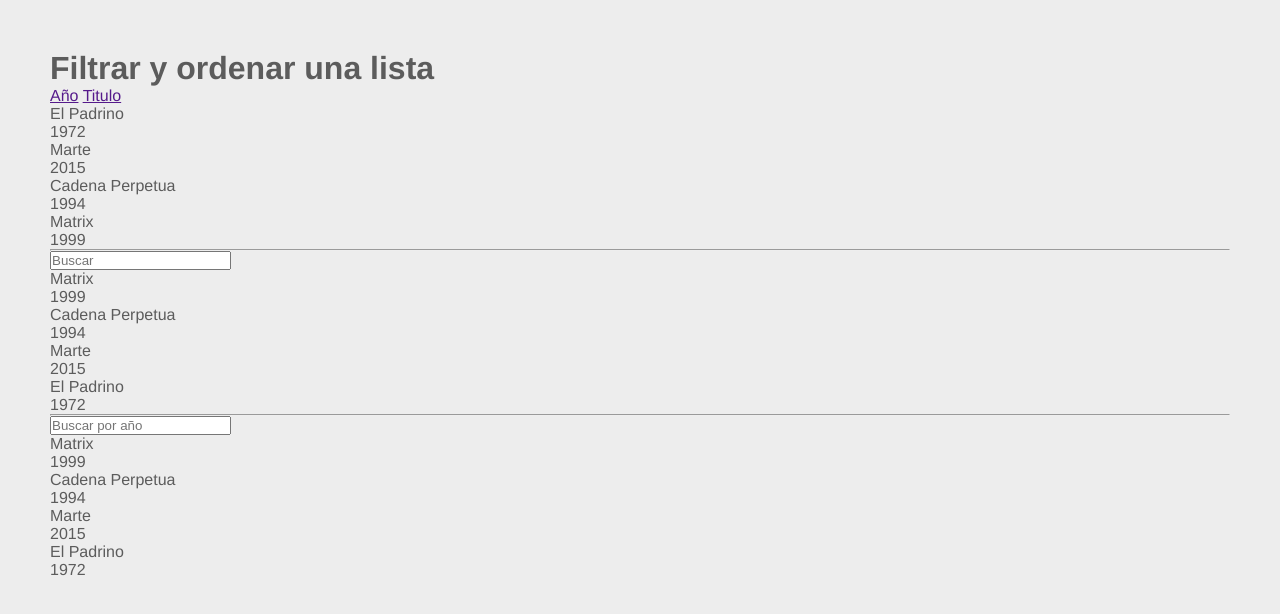
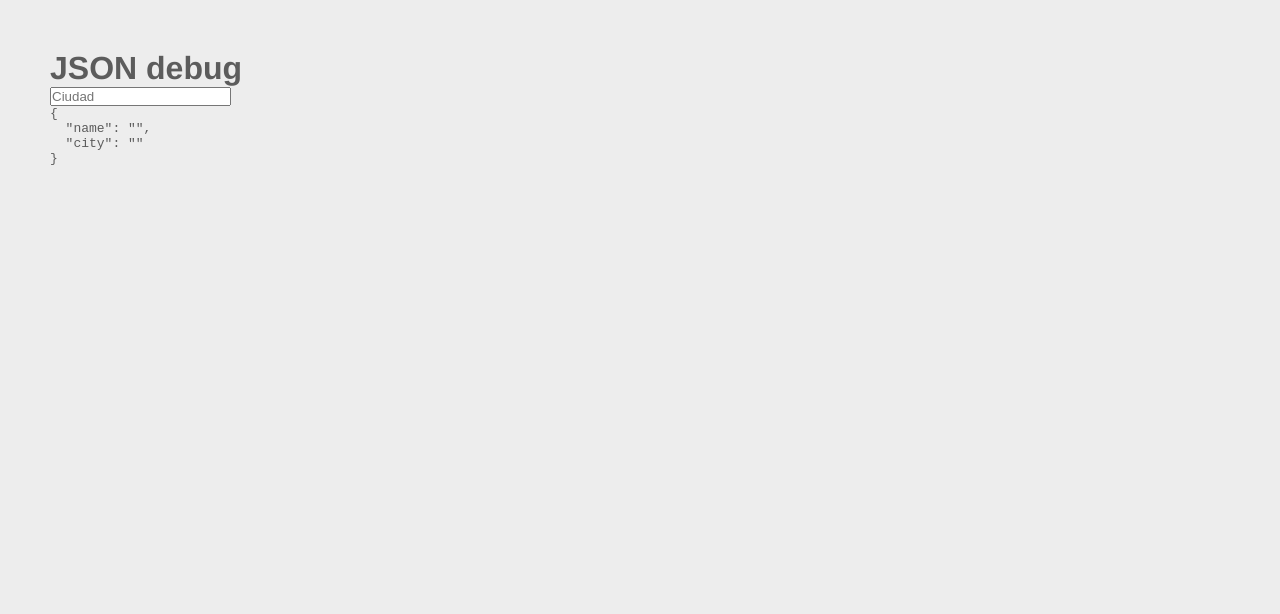
Before and after one commit to kotehector/curso-angular-basico, a website: page src/index.html in a window 1280 px wide. Drawn offline with nearby package versions, Linux system fonts and the light colour scheme; some packages are replaced by stand-ins of ours; files that its build step writes are made by us from their sources.

Commit message:
json debug

```diff
--- a/src/app/MainController.js
+++ b/src/app/MainController.js
@@ -1,24 +1,8 @@
 function MainController() {
-  this.favorites = [{
-      title: 'Matrix',
-      year: '1999',
-      popular: true,
-      category: 'ciencia ficción'
-    },{
-      title: 'Cadena Perpetua',
-      year: '1994',
-      popular: false,
-      category: 'acción'
-    },{
-      title: 'Marte',
-      year: '2015',
-      popular: false
-    },{
-      title: 'El Padrino',
-      year: '1972',
-      popular: true,
-      category: 'mafia'
-    }];
+  this.person = {
+    name: '',
+    city: ''
+  }
 }
 
 angular
--- a/src/index.html
+++ b/src/index.html
@@ -14,33 +14,15 @@
 
   <body class="app">
 
-    <h1>Filtrar y ordenar una lista</h1>
+    <h1>JSON debug</h1>
 
-    <div ng-controller="MainController as movies">
-      <a href="" ng-click="type = 'year' ">Año</a>
-      <a href="" ng-click="type = 'title' ">Titulo</a>
-      <div ng-repeat="movie in movies.favorites | orderBy: type : true ">
-          <p>{{ movie.title }}</p>
-          <p>{{ movie.year }}</p>
-      </div>
+    <div ng-controller="MainController as main">
 
-      <hr>
       <input type="text"
-            placeholder="Buscar"
-            ng-model="buscar">
-      <div ng-repeat="movie in movies.favorites | filter: buscar ">
-          <p>{{ movie.title }}</p>
-          <p>{{ movie.year }}</p>
-      </div>
+            placeholder="Ciudad"
+            ng-model="main.person.city">
+      <pre>{{ main.person | json }}</pre>
 
-      <hr>
-      <input type="text"
-            placeholder="Buscar por año"
-            ng-model="fecha">
-      <div ng-repeat="movie in movies.favorites | filter: { year : fecha } ">
-          <p>{{ movie.title }}</p>
-          <p>{{ movie.year }}</p>
-      </div>
     </div>
 
 
```
